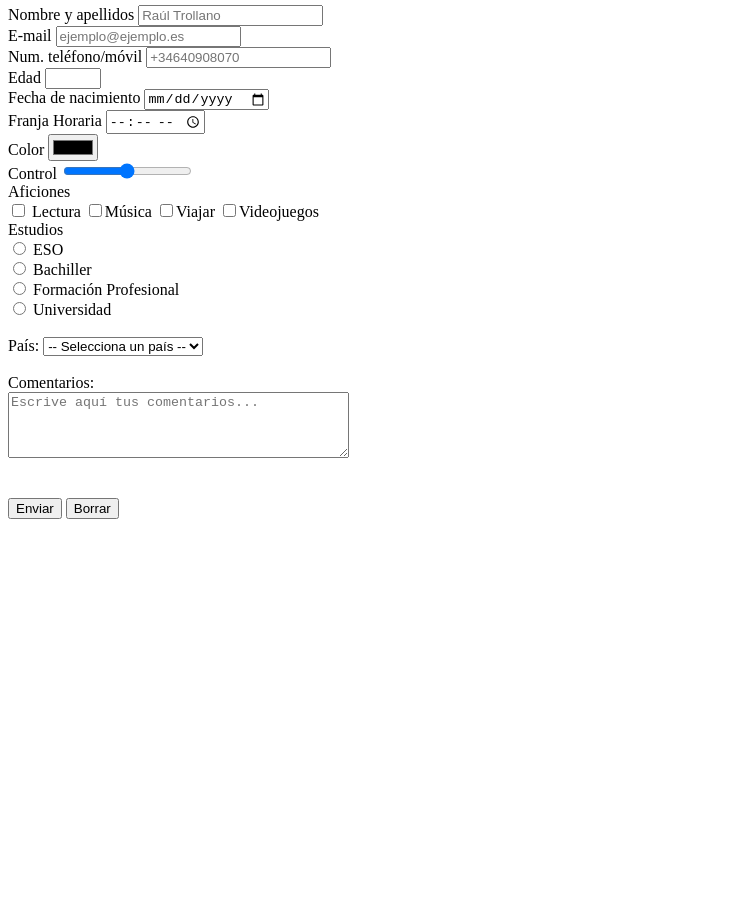
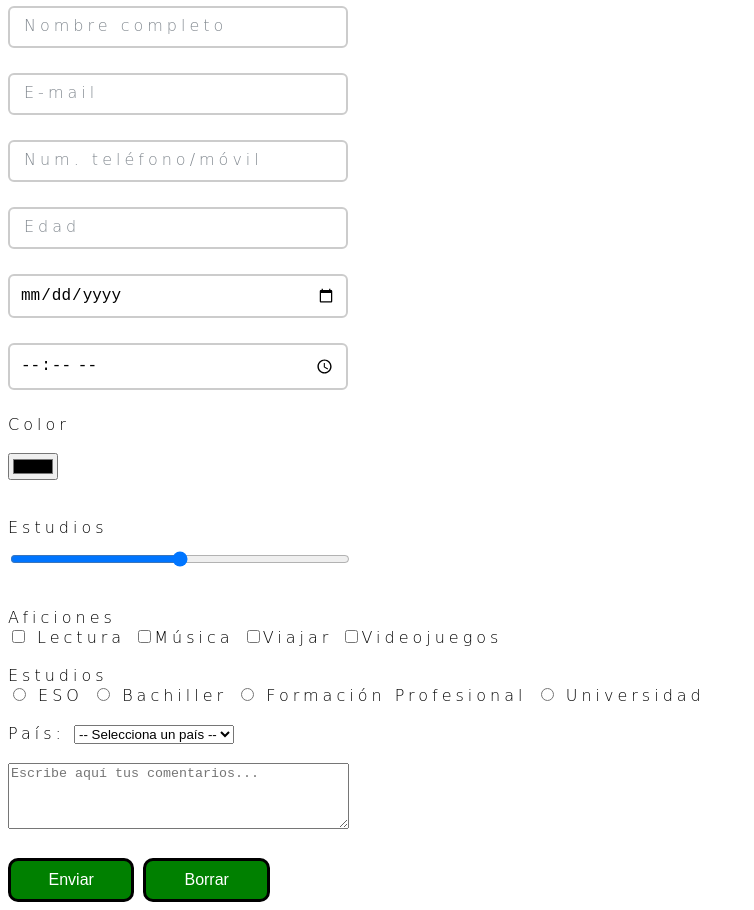
Before and after one commit to rtrollano/DAM1M04-Exercici006, a plain HTML site: page index.html in a window 1280 px wide. Shown: the part 75-985 px from the top of the page, without its empty margins (0-754 px from the left). Before the commit the page ends 800 px from the top, so only its background shows below. Drawn offline with Linux system fonts and the light colour scheme.

Commit message:
Aplico css al formulario

```diff
--- a/estils.css
+++ b/estils.css
@@ -0,0 +1,84 @@
+body, h1 {
+  align-items: center;
+  background: whi;
+  justify-content: center;
+  font-family: "Edu VIC WA NT Hand Pre", cursive;
+  font-optical-sizing: auto;
+  font-style: normal;
+  font-weight: 250;
+  letter-spacing: 4px;
+
+}
+
+.campos {
+  margin-bottom: 25px;
+  position: relative;
+}
+
+.campos input {
+  border: 2px solid #ccc;
+  border-radius: 6px;
+  font-size: 16px;
+  padding: 10px;
+  transition: border-color 0.3s ease;
+  width: 25%;
+}
+
+.campos input:focus {
+  border-color: purple;
+  outline: none;
+}
+
+.flotante {
+  background-color: white;
+  color: #81888f !important;
+  font-size: 16px;
+  left: 12px;
+  padding: 0 4px;
+  pointer-events: none;
+  position: absolute !important;
+  top: 10px;
+  transition: all 0.3s ease;
+}
+
+.campos:has(input:focus) .flotante,
+.campos input:not(:placeholder-shown) + .flotante {
+  color: purple!important;
+  font-size: 12px;
+  top: -8px;
+}
+
+.msg {
+  bottom: -18px;
+  color: orangered;
+  font-size: 12px;
+  left: 4px;
+  opacity: 0;
+  pointer-events: none;
+  position: absolute;
+  transition: opacity 0.4s ease;
+}
+
+.campos input:invalid:focus ~ .msg,
+.campos input:invalid:not(:placeholder-shown) ~ .msg {
+  opacity: 1;
+}
+
+button {
+  background: green;
+  border: 3px solid black;
+  border-radius: 10px;
+  color: white;
+  cursor: pointer;
+  font-size: 16px;
+  padding: 10px;
+  transition: all 0.3s ease;
+  width: 10%;
+  gap: 20%;
+}
+
+button:hover {
+  background: black;
+  border: 3px solid green;
+
+}
--- a/index.html
+++ b/index.html
@@ -9,43 +9,62 @@
 </head>
 <body>
     <h1>Formulario y validación RTL</h1>
-    <form>
-        <label for="nombre">Nombre y apellidos</label>
-        <input type="text" id="nombre" name="nombre" placeholder="Raúl Trollano" pattern="[A-Za-z]{5,25}" title="Ha de ser de entre 5 y 25 letras" required>
+    <form class="formulario">
+        <div class="campos">
+            <input type="text" id="nombre" name="nombre" placeholder=" " required>
+            <label class="flotante" class="flotante" for="nombre">Nombre completo</label>
+            <span class="msg">Campo obligatorio</span>
+        </div>
+        <div class="campos">
+        </div>
+        <div class="campos">
+            <label class="flotante" for="email">E-mail</label>
+            <input id="email" type="email" name="email" placeholder=" " required>
+            </div>
+        <div class="campos">
+            <label class="flotante" for="telf">Num. teléfono/móvil</label>
+            <input id="telf" type="tel" name="telf" placeholder=" " pattern="\+\d{1,3}\d{6,14}" title="Es necesario indicar el '+' y el código del país">
+        </div>
+        <div class="campos">
+            <label class="flotante" for="edad">Edad</label>
+            <input type="number" name="edad" id="edad" min="18" max="99" step="5" title="Ha de ser mayor de edad">
+        </div>
+        <div class="campos">
+            <label for="fecha_nacimiento"></label>
+            <input type="date" name="fecha_nacimiento" id="fecha_nacimiento">
+        </div>
+        <div class="campos">
+            <label  for="franja"></label>
+            <input type="time" name="franja" id="franja">
+        </div>
+        <div class="">
+            <label class="" for="aficiones">Color</label>
+            <br><br>
+            <label class="flotante" for="color"></label>
+            <input type="color" name="color" id="color">
+        </div>
+        <br><br>
+        <div class="campos">
+             <label class="" for="aficiones">Estudios</label>
+            <br>
+            <label class="flotante" for="control"></label>
+            <input type="range" name="control" id="control">
+        </div>
+        <label class="campos" for="aficiones">Aficiones</label>
         <br>
-        <label for="email">E-mail</label>
-        <input id="email" type="email" name="email" placeholder="ejemplo@ejemplo.es" required>
-        <br>
-        <label for="telf">Num. teléfono/móvil</label>
-        <input id="telf" type="tel" name="telf" placeholder="+34640908070" pattern="\+\d{1,3}\d{6,14}" title="Es necesario indicar el '+' y el código del país">
-        <br>
-        <label for="edad">Edad</label>
-        <input type="number" name="edad" id="edad" min="18" max="99" step="5" title="Ha de ser mayor de edad">
-        <br>
-        <label for="fecha_nacimiento">Fecha de nacimiento</label>
-        <input type="date" name="fecha_nacimiento" id="fecha_nacimiento">
-        <br>
-        <label for="franja">Franja Horaria</label>
-        <input type="time" name="franja" id="franja">
-        <br>
-        <label for="color">Color</label>
-        <input type="color" name="color" id="color">
-        <br>
-        <label for="control">Control</label>
-        <input type="range" name="control" id="control">
-        <br>
-        <label for="aficiones">Aficiones</label><br>
         <label><input type="checkbox" name="aficiones" id="aficiones" value="lectura"> Lectura</label>
         <label><input type="checkbox" name="aficiones" id="aficiones" value="musica">Música</label>
         <label><input type="checkbox" name="aficiones" id="aficiones" value="viajar">Viajar</label>
         <label><input type="checkbox" name="aficiones" id="aficiones" value="videojuegos">Videojuegos</label>
+        <br><br>
+        <label class="" for="aficiones">Estudios</label>
         <br>
-        <label for="estudios">Estudios</label><br>
-        <label><input type="radio" name="estudios" id="estudios" value="eso" required> ESO</label><br>
-        <label><input type="radio" name="estudios" id="estudios" value="batchiller"> Bachiller</label><br>
-        <label><input type="radio" name="estudios" id="estudios" value="fp"> Formación Profesional</label><br>
-        <label><input type="radio" name="estudios" id="estudios" value="universidad"> Universidad</label><br><br>
-        <label for="pais">País:</label>
+        <label><input type="radio" name="estudios" id="estudios" value="eso" required> ESO</label>
+        <label><input type="radio" name="estudios" id="estudios" value="batchiller"> Bachiller</label>
+        <label><input type="radio" name="estudios" id="estudios" value="fp"> Formación Profesional</label>
+        <label><input type="radio" name="estudios" id="estudios" value="universidad"> Universidad</label>
+        <br><br>
+        <label class="" for="pais">País:</label>
         <select id="pais" name="pais" required>
             <option value="">-- Selecciona un país --</option>
             <option value="es">España</option>
@@ -54,11 +73,13 @@
             <option value="it">Alemania</option>
         </select>
         <br><br>
-        <label for="comentarios">Comentarios:</label><br>
-        <textarea id="comentarios" name="comentarios" rows="4" cols="40" placeholder="Escrive aquí tus comentarios..." required></textarea>
-        <br><br><br>
-        <input type="submit" value="Enviar">
-        <input type="reset" value="Borrar">
+        <div class="campos">
+            <label class="flotante" for="comentarios"></label>
+            <textarea id="comentarios" name="comentarios" rows="4" cols="40" placeholder="Escribe aquí tus comentarios..." required></textarea>
+        </div>
+            <button type="submit">Enviar</button>
+            <button type="reset">Borrar</button>
+
     </form>
 </body>
 </html>
```
